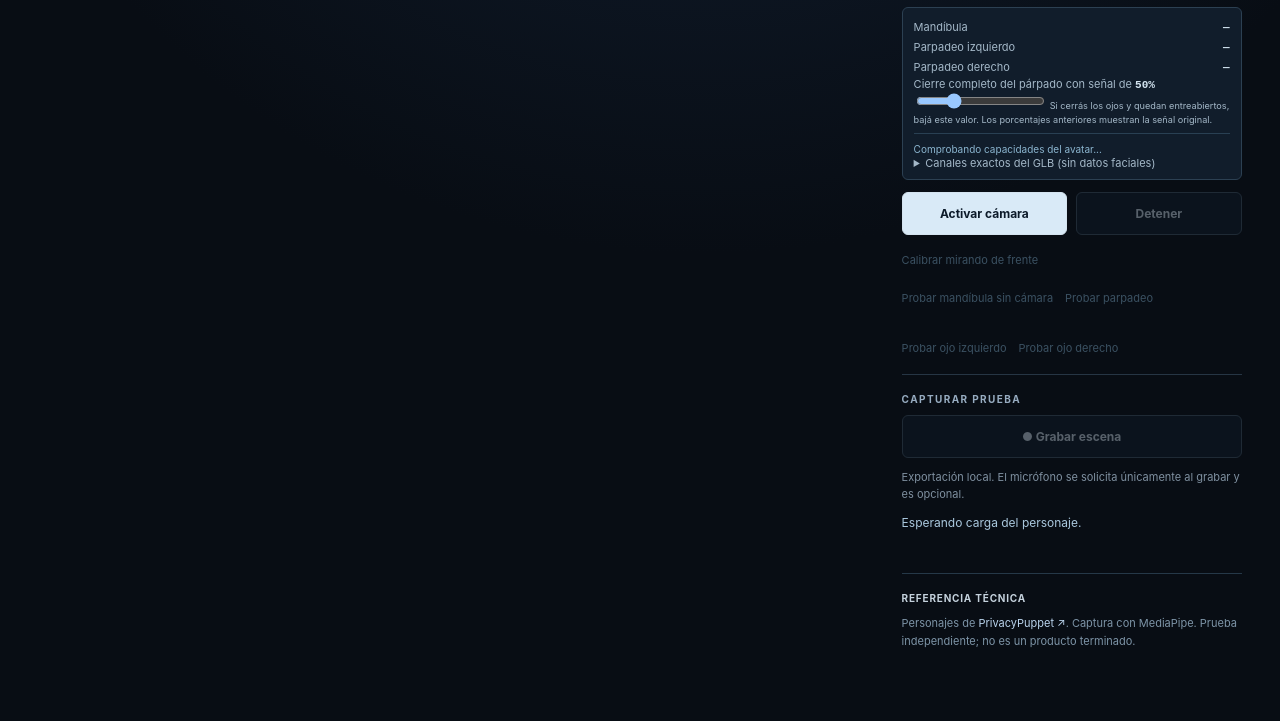
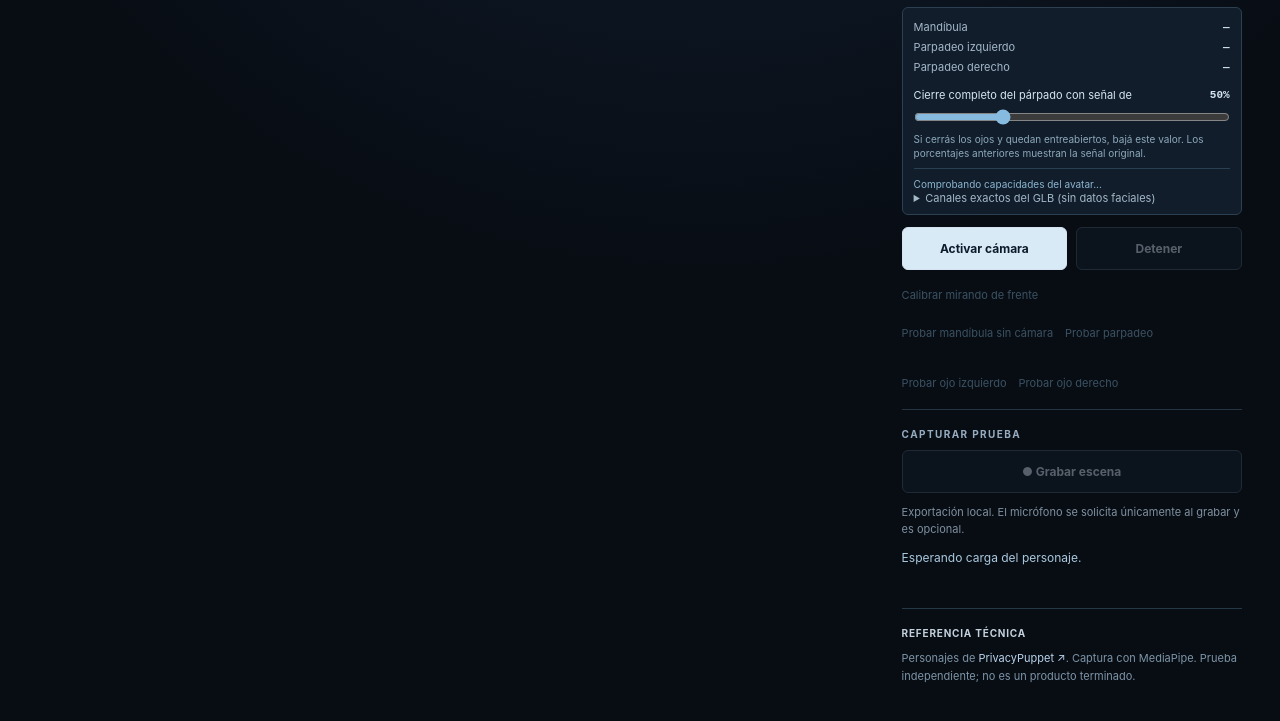
Before and after one commit to juanmanueltorres-creator/ia-cinema-lab, a plain HTML site: page experiments/privacy-puppet-webcam/index.html in a window 1280 px wide. Shown: the part 846-1567 px from the top of the page. Drawn offline with nearby package versions, Linux system fonts and the light colour scheme.

Commit message:
style: compact eyelid sensitivity slider

```diff
--- a/experiments/privacy-puppet-webcam/style.css
+++ b/experiments/privacy-puppet-webcam/style.css
@@ -64,3 +64,7 @@ select { display: block; width: 100%; border: 1px solid #3a4b59; padding: 13px;
 
 #localAvatar { display: block; width: 100%; border: 1px dashed #476075; border-radius: 6px; padding: 10px; background: #0e1925; color: #bbccdb; font-size: 11px; }
 #localAvatar::file-selector-button { padding: 7px 10px; border: 1px solid #426079; border-radius: 4px; margin-right: 10px; background: #1c3346; color: #e6f1fb; cursor: pointer; }
+
+.blink-calibration { display: flex; align-items: center; justify-content: space-between; gap: 12px; margin-top: 11px; font-size: 11px; color: #d5e6f2; }
+#blinkCloseAt { display: block; width: 100%; margin: 7px 0; cursor: pointer; accent-color: #86bbdf; }
+.blink-hint { display: block; color: #8daabb; line-height: 1.45; font-size: 10px; }
```
